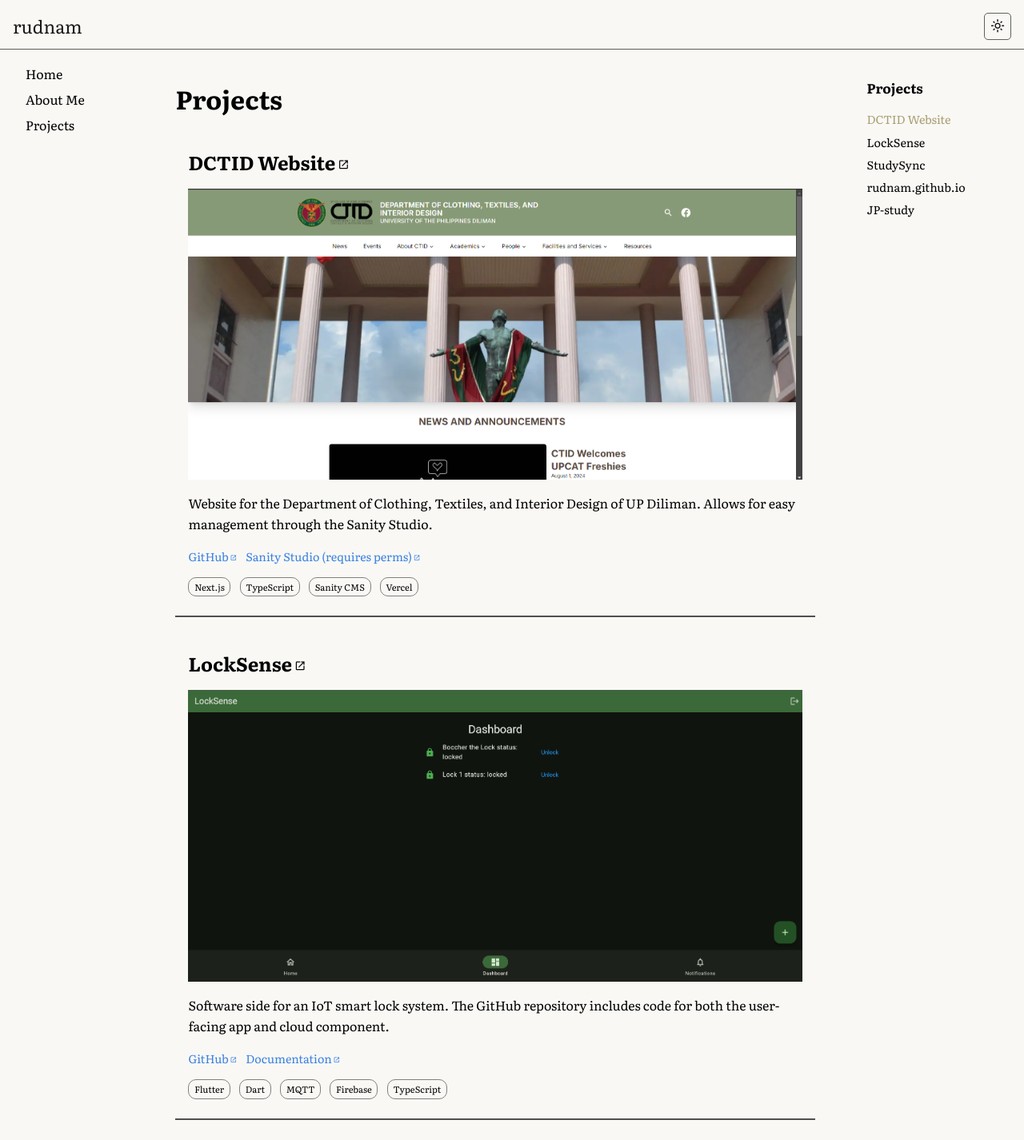
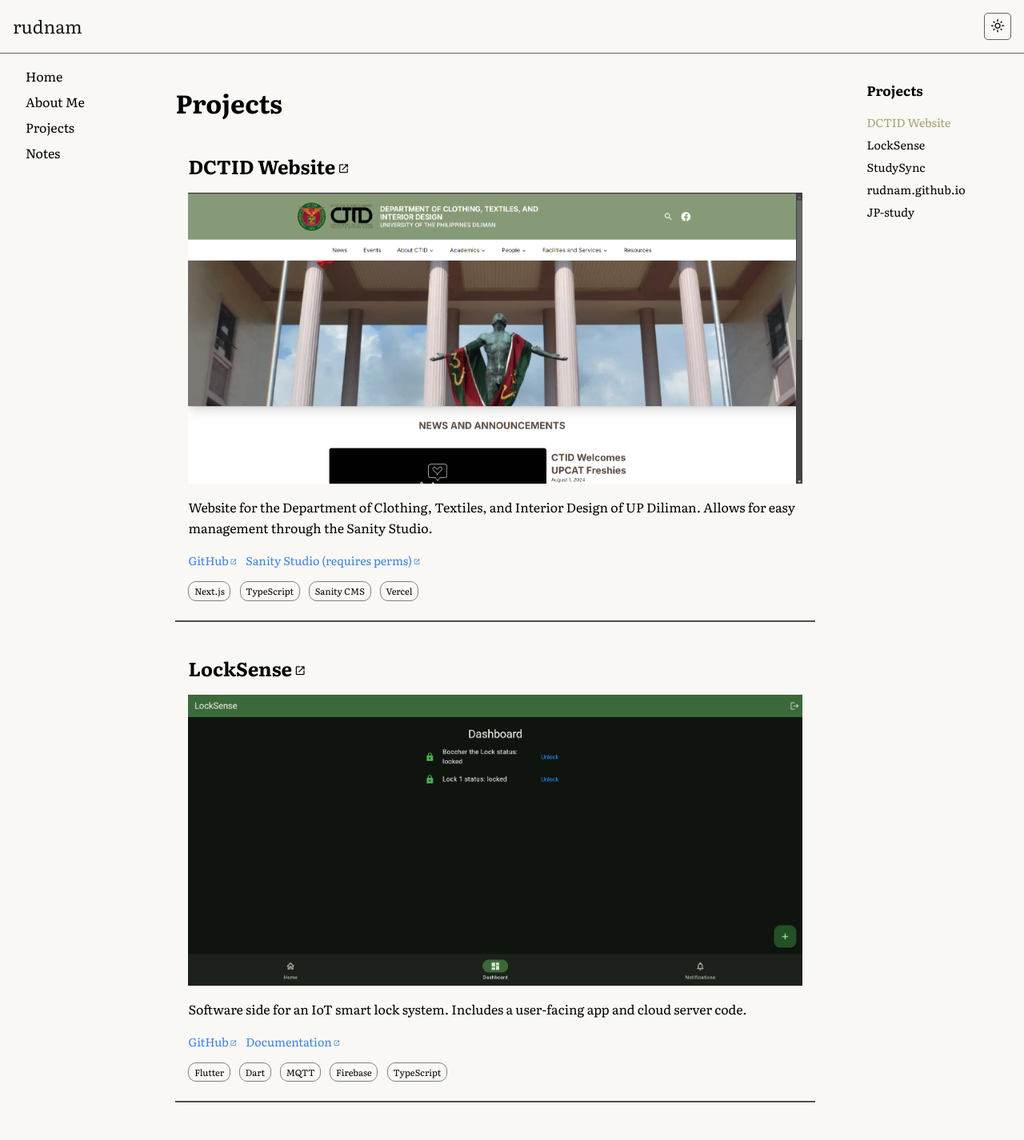
Before and after one commit to rudnam/rudnam.github.io, a React (Create React App) app: page /projects in a window 1280 px wide. Shown: the top 1426 px of the page at 80% size. Built offline with nearby package versions, Linux system fonts and the light colour scheme; the HTML template or start-up script is replaced by a standard one; a web font is replaced by a local one.

Commit message:
Fix margins

```diff
--- a/src/App.tsx
+++ b/src/App.tsx
@@ -4,13 +4,13 @@
 import AboutMe from "./pages/AboutMe";
 import Projects from "./pages/Projects";
 import Home from "./pages/Home";
-import Test from "./pages/Test";
 import LeftSidebar from "./components/LeftSidebar";
 import Navbar from "./components/Navbar";
 import Footer from "./components/Footer";
 import { useMediaQuery } from "react-responsive";
 import TableOfContents from "./components/TableOfContents";
 import { Heading } from "./types";
+import Notes from "./pages/Notes";
 
 function App() {
   const [theme, setTheme] = useState<string>("dark");
@@ -79,7 +79,7 @@
               path="/projects"
               element={<Projects handleHeadings={setHeadings} />}
             />
-            <Route path="/test" element={<Test />} />
+            <Route path="/notes" element={<Notes />} />
           </Routes>
         </div>
         <TableOfContents headings={headings} />
--- a/src/components/LeftSidebar/index.tsx
+++ b/src/components/LeftSidebar/index.tsx
@@ -30,6 +30,11 @@
             Projects
           </Link>
         </li>
+        <li>
+          <Link to="/notes" onClick={() => closeSidebar()}>
+            Notes
+          </Link>
+        </li>
       </ul>
     </nav>
   );
--- a/src/components/Navbar/Navbar.css
+++ b/src/components/Navbar/Navbar.css
@@ -1,5 +1,4 @@
 .nav-bar {
-  height: 1.8rem;
   z-index: 1;
   position: sticky;
   top: 0;
@@ -30,6 +29,10 @@
   list-style: none;
 }
 
+.nav-bar ul li {
+  margin-bottom: 0;
+}
+
 .sidebar-toggle {
   display: none;
   color: var(--color-ui);
--- a/src/services/projects.ts
+++ b/src/data/projects.ts
@@ -30,8 +30,7 @@
     title: "LockSense",
     image: locksenseImg,
     description: `
-      Software side for an IoT smart lock system. The GitHub repository includes code \
-      for both the user-facing app and cloud component.
+      Software side for an IoT smart lock system. Includes a user-facing app and cloud server code.
       `,
     url: "https://locksense-c23a8.web.app/",
     links: [
@@ -50,8 +49,7 @@
     title: "StudySync",
     image: studysyncImg,
     description:
-      "A Chrome extension for productivity. Includes a dictionary, a pomodoro timer, a todo list, and a \
-        note-taking feature.",
+      "A Chrome extension with several tools for better productivity.",
     url: "https://chromewebstore.google.com/detail/studysync-alpha/pibncdfgjlhidgmollhdfenpkjhckpdb",
     links: [
       {
@@ -77,9 +75,7 @@
   {
     title: "JP-study",
     image: jpStudyImg,
-    description:
-      'A repository for storing resources for studying Japanese. Includes note templates made \
-        with HTML, CSS, and JavaScript for the spaced repetition application "Anki".',
+    description: "A repository with resources for studying Japanese.",
     url: "https://github.com/rudnam/JP-study",
     technologies: ["HTML", "CSS", "JavaScript"],
   },
--- a/src/pages/Test.tsx
+++ b/src/pages/Notes.tsx
@@ -1,9 +1,9 @@
 import React from "react";
 
-function Test() {
+function Notes() {
   return (
     <div>
-      <h1>Lorem Ipsum is Dolor</h1>
+      <h1>Notes</h1>
       <p>
         Lorem ipsum dolor sit amet, consectetur adipiscing elit. Etiam nec arcu
         varius, viverra urna vitae, tempus enim. Donec sagittis libero at lorem
@@ -70,4 +70,4 @@
   );
 }
 
-export default Test;
+export default Notes;
--- a/src/pages/Projects.tsx
+++ b/src/pages/Projects.tsx
@@ -1,7 +1,7 @@
 import React, { useEffect, useState } from "react";
 import ProjectList from "../components/ProjectList";
 import { Heading, Project } from "../types";
-import projectObjects from "../services/projects";
+import projectObjects from "../data/projects";
 import titleToId from "../utils";
 
 interface Props {
```
